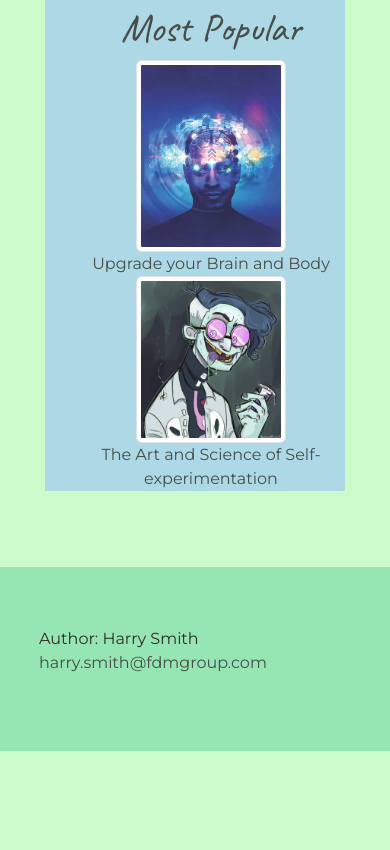
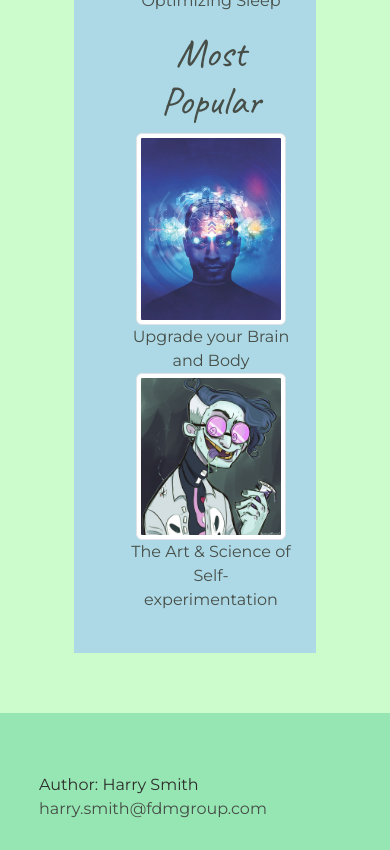
Before and after one commit to Harry-B-Smith/biohacking-blog, a plain HTML site: page index.html in a window 390 px wide. Shown: the part 3423-4273 px from the top of the page. Before the commit the page ends 4174 px from the top, so only its background shows below. Drawn offline with nearby package versions, Linux system fonts and the light colour scheme.

Commit message:
final touches before turning in

```diff
--- a/css/styles.css
+++ b/css/styles.css
@@ -49,14 +49,14 @@
      color: #2D2D2A;
  }
 
- .content-wrap {
-    width: 80%;
+ .content-wrap-main {
+    width: 95%;
      margin: 0 auto;
      padding: 60px 0;
  }
 
- .content-wrap-main {
-    width: 90%;
+  .content-wrap {
+    width: 80%;
      margin: 0 auto;
      padding: 60px 0;
  }
@@ -109,6 +109,10 @@
 
  .sidebar {
      background: lightblue;
+     width: 70%;
+     padding: 25px;
+     margin: 0 auto;
+     text-align: center;
  }
 
 
@@ -153,7 +157,7 @@
 
      .sidebar {
         background: lightblue;
-        width: 300px;
+        width: 70%;
         margin: 0 auto;
         text-align: center;
     }
@@ -181,4 +185,6 @@
          bottom: 50px;
      }
 
+
+
  }
--- a/index.html
+++ b/index.html
@@ -57,7 +57,7 @@
                 <div class="col-lg-8 col-sm-12">
                     <div class="container text-center">
                         <div class="row">
-                            <div class="col-lg-4 col-md col-sm-12">
+                            <div class="col-lg-4 col-md-4 col-sm-12">
                                 <div class="article-pictures">
 
                                     <!--  blog posts  -->
@@ -163,7 +163,7 @@
                                 </li>
                                 <li><img src="images\5aa20c25b341c3bb44632ee0ec12a8bd.jpg"
                                         class="img-thumbnail img-fluid rounded mx-auto d-block" style="width: 150px;">
-                                    <a href="/blog-6">The Art and Science of Self-experimentation</a>
+                                    <a href="/blog-6">The Art & Science of Self-experimentation</a>
                                 </li>
                             </ul>
                         </aside>
```
